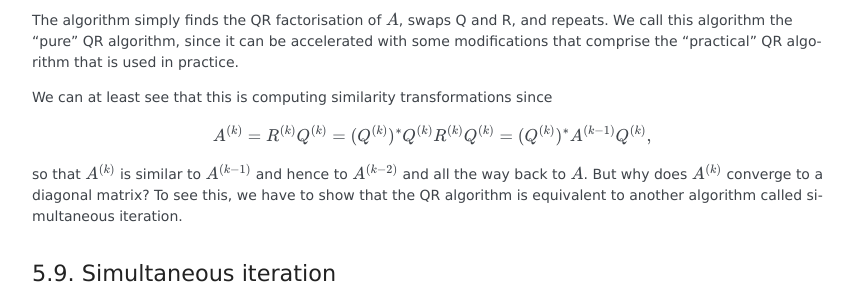
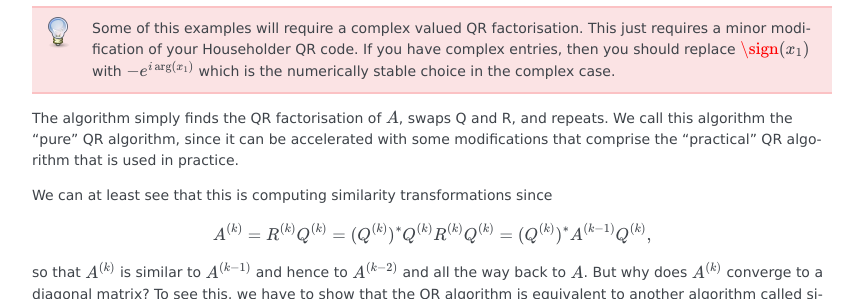
Before and after one commit to comp-lin-alg/comp-lin-alg-course, a Sphinx documentation site: the page built from doc/source/L5_eigenvalues.rst, in a window 1280 px wide and 900 px high, scrolled down 9917 px, cut to the strip 240-539 px from the top of the window. Shown: the whole strip, without its empty margins (163-1026 px from the left). Built offline with Sphinx 7.4.7, drawn with Linux system fonts in a browser that asks for light colours; formulas are drawn with MathJax 3; pages that are not in the unit, such as notebooks, are missing from menus.

Commit message:
complex householder

```diff
--- a/doc/source/L5_eigenvalues.rst
+++ b/doc/source/L5_eigenvalues.rst
@@ -702,6 +702,14 @@ written as pseudo-code.
    for example. What do you observe? How does this relate to the structure
    of the four matrices?
 
+.. hint::
+
+   Some of this examples will require a complex valued QR factorisation.
+   This just requires a minor modification of your Householder QR code.
+   If you have complex entries, then you should replace `\sign(x_1)`
+   with `-e^{i\arg(x_1)}` which is the numerically stable choice in the
+   complex case.
+
 The algorithm simply finds the QR factorisation of `A`, swaps Q and R,
 and repeats. We call this algorithm the "pure" QR algorithm, since it
 can be accelerated with some modifications that comprise the
```
